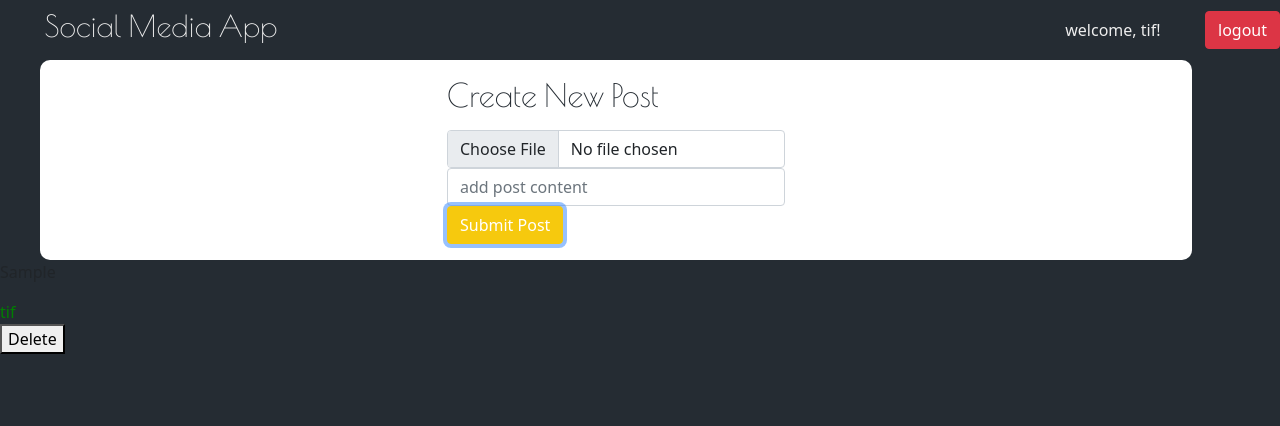
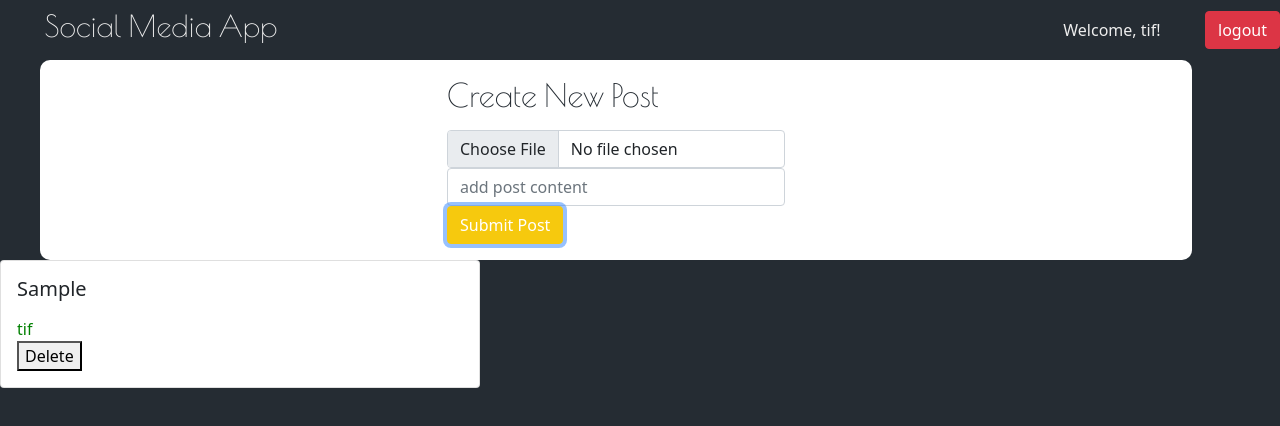
Before and after one commit to trivera777/SocialBuzz, a React (Create React App) app: page / in a window 1280 px wide. Both pictures are taken after typing "Sample" into the empty fields and a click on the button "Submit Post". Shown: the top 426 px of the page. Built offline with nearby package versions, Linux system fonts and the light colour scheme.

Commit message:
styling post card

```diff
--- a/src/components/Header.js
+++ b/src/components/Header.js
@@ -7,7 +7,7 @@ function Header({ user, setUser }) {
     <Navbar className="navbar">
       <Container>
         <h1>Social Media App</h1>
-        <Navbar.Text className="welcome">welcome, {user}!</Navbar.Text>
+        <Navbar.Text className="welcome">Welcome, {user}!</Navbar.Text>
       </Container>
       <Button variant="danger" onClick={() => setUser("")}>
         logout
--- a/src/components/Post.js
+++ b/src/components/Post.js
@@ -1,4 +1,5 @@
 import React from "react";
+import { Card } from "react-bootstrap";
 import { UserContext, PostContext } from "../App";
 
 function Post({ image, content, user, id }) {
@@ -11,20 +12,27 @@ function Post({ image, content, user, id }) {
   }
 
   return (
-    <>
+    <div className="cardContainer">
+      <Card style={{ width: '30rem' }}>
         {image && (
-        <img
-          style={{ height: 100, width: 200, objectFit: "cover" }}
+          <Card.Img
             src={URL.createObjectURL(image)}
             alt="Post cover"
           />
         )}
+        <Card.Body>
+          <Card.Title>
         <p>{content}</p>
+
+          </Card.Title>
+
         <div style={{ color: isCurrentUser && "green" }}>{user}</div>
         <div>
           {isCurrentUser && <button onClick={handleDeletePost}>Delete</button>}
         </div>
-    </>
+        </Card.Body>
+      </Card>
+    </div>
   );
 }
 
```
Lines whose indentation alone changed are shown as unchanged.
